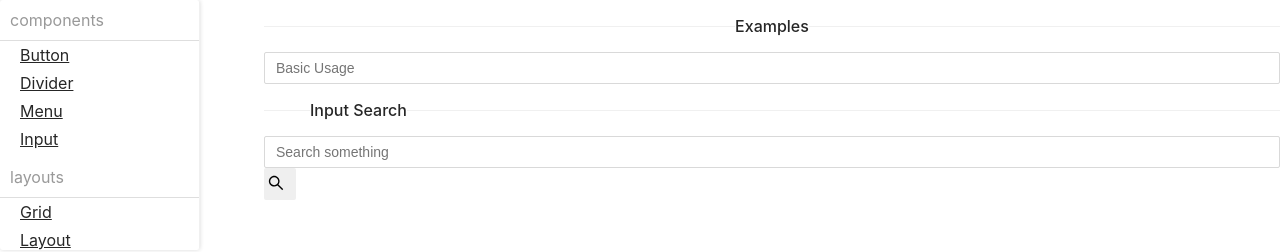
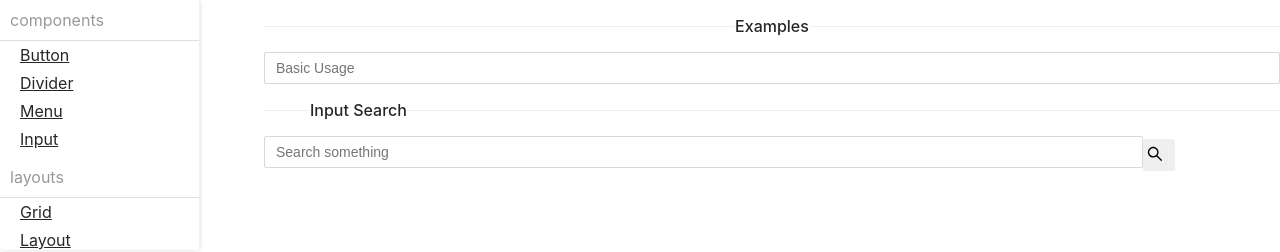
Before and after one commit to VINCENGUYEN-JS/vince-components, a React (Create React App) app: page /input in a window 1280 px wide. Shown: the part 104-356 px from the top of the page. Built offline with nearby package versions, Linux system fonts and the light colour scheme.

Commit message:
fix-class-name-on-input-component

```diff
--- a/src/components/Input/Input.tsx
+++ b/src/components/Input/Input.tsx
@@ -12,16 +12,22 @@ const prefixCls = "input";
 
 const Input = (props: InputProps) => {
   const { addonAfter, className, ...otherProps } = props;
-  const addonAfterNode = addonAfter ? <span>{addonAfter}</span> : null;
 
   const wrapperClassName = `${prefixCls}-group`;
+  const addnClassName = `${wrapperClassName}-addon`;
+  const groupClassName = `${prefixCls}-group-wrapper`;
+
   const mergedWrapperClassName = classNames(
     `${prefixCls}-wrapper`,
     wrapperClassName
   );
 
+  const addonAfterNode = addonAfter ? (
+    <span className={addnClassName}>{addonAfter}</span>
+  ) : null;
+
   return (
-    <span className={className}>
+    <span className={groupClassName}>
       <span className={mergedWrapperClassName}>
         <input className={prefixCls} {...otherProps} />
         {addonAfterNode}
--- a/src/components/Input/style/index.scss
+++ b/src/components/Input/style/index.scss
@@ -5,5 +5,11 @@
   @include input();
   &-group {
     @include input-group();
+    &-wrapper {
+      display: inline-block;
+      width: 100%;
+      text-align: start;
+      vertical-align: top;
+    }
   }
 }
--- a/src/components/Input/style/mixin.scss
+++ b/src/components/Input/style/mixin.scss
@@ -20,4 +20,8 @@
   position: relative;
   display: table;
   width: 100%;
+  &-addon,
+  > .input {
+    display: table-cell;
+  }
 }
```
